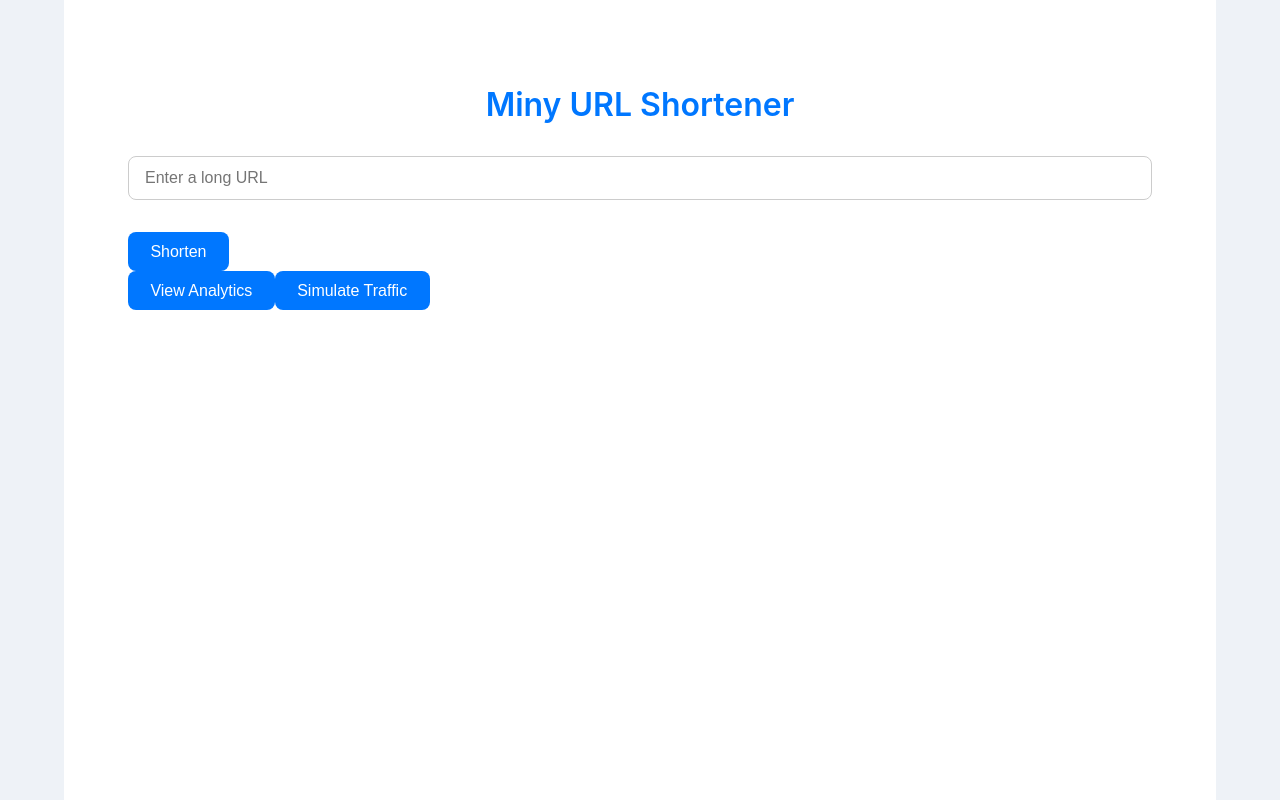
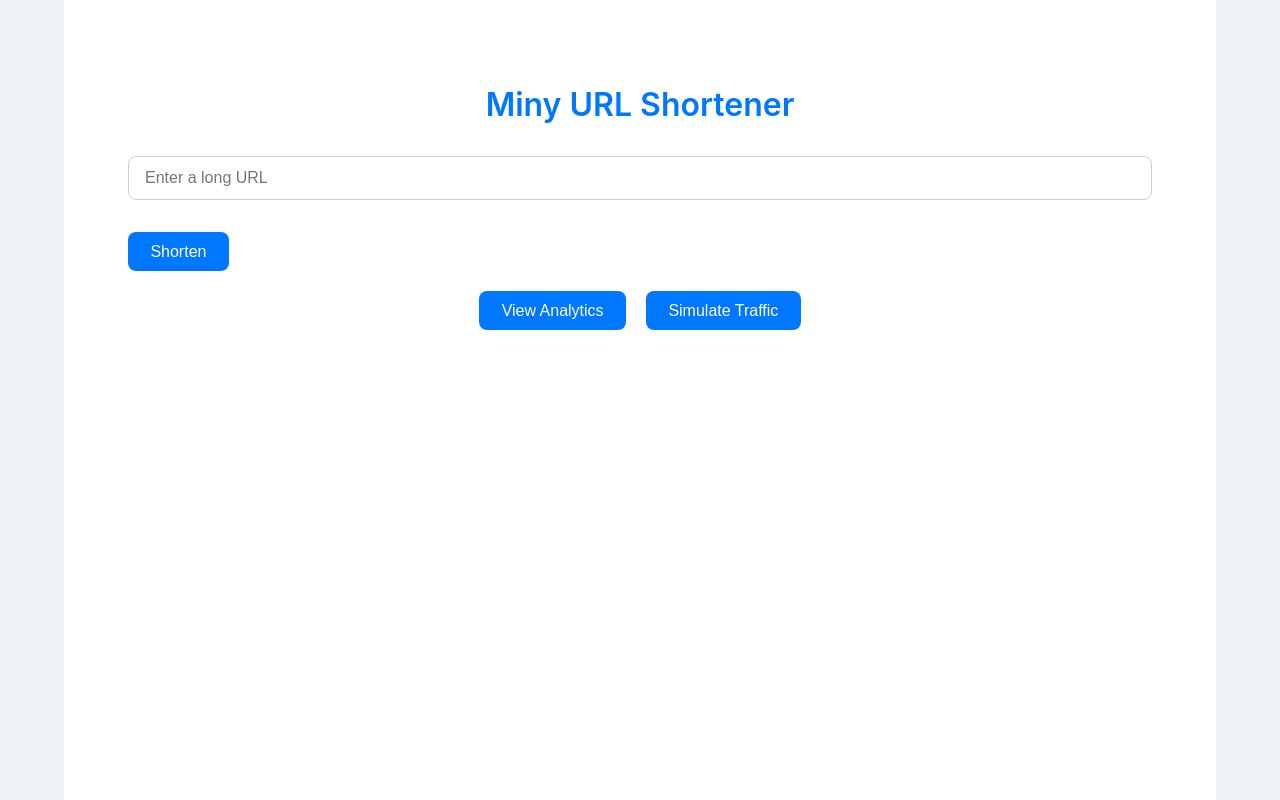
Before and after one commit to Mankirt/miny-url-shortener, a React (Create React App) app in the folder frontend/: page / in a window 1280 px wide. Built offline with nearby package versions, Linux system fonts and the light colour scheme.

Commit message:
Addedcss for group buttons

```diff
--- a/frontend/src/App.css
+++ b/frontend/src/App.css
@@ -145,3 +145,11 @@ a:hover {
   max-width: 90%;
   text-align: center;
 }
+.button-group {
+  text-align: center;
+  margin-top: 20px;
+}
+
+.button-group button {
+  margin: 0 10px; /* space between buttons */
+}
```
